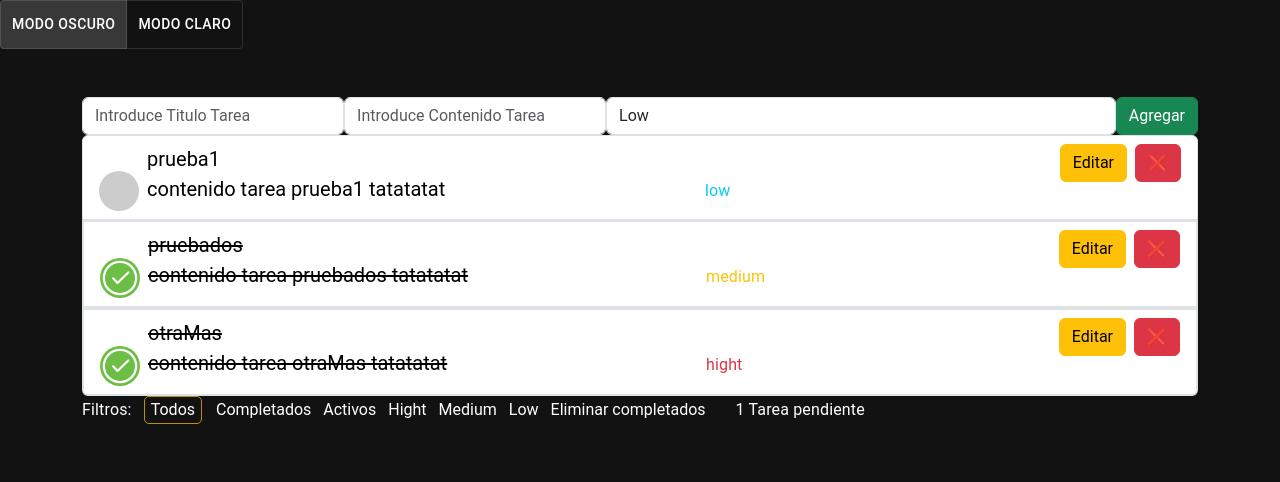
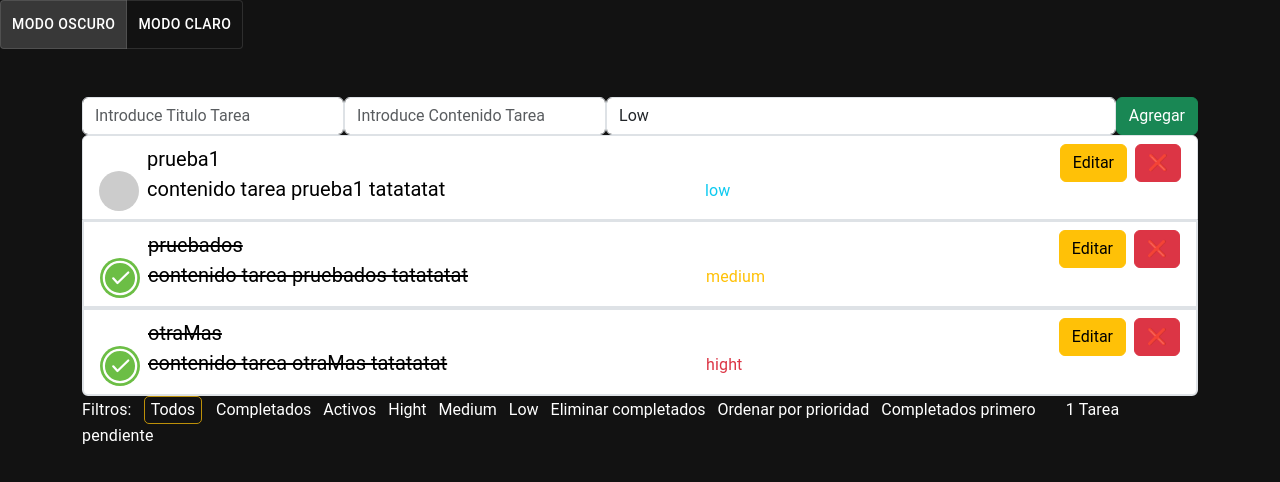
Before and after one commit to reca44/ListasTareas, a React (Vite) app in the folder lista-tareas/: page / in a window 1280 px wide. Shown: the top 482 px of the page. Built offline with nearby package versions, Linux system fonts and the light colour scheme.

Commit message:
add order filters

```diff
--- a/lista-tareas/src/App.jsx
+++ b/lista-tareas/src/App.jsx
@@ -33,6 +33,8 @@ function App() {
   const [tareas, setTareas] = useState(estadoInicio);
   const [filtro, setFiltro] = useState('todos');
   const [cuentaActivo, setCuentaActivo] = useState(0);
+  const [orden, setOrden] = useState('default'); // 'default', 'completadasPrimero', 'prioridad'
+
   let textTarea = " Tareas pendientes";
   cuentaActivo === 1 ? (textTarea = " Tarea pendiente") : textTarea
 
@@ -80,16 +82,32 @@ function App() {
     low: (item) => item.priority === 'low'
   };
 
-  const tareasFiltradas = tareas.filter(filtroMap[filtro]);
+  // const tareasFiltradas = tareas.filter(filtroMap[filtro]);
+
+  // Ordenar por prioridad
+  const tareasFiltradas = tareas.filter(filtroMap[filtro]).sort((a, b) => {
+    if (orden === 'porPrioridad') {
+      const priorityOrder = ['hight', 'medium', 'low'];
+      return priorityOrder.indexOf(a.priority) - priorityOrder.indexOf(b.priority);
+    } else if(orden==='firstCompleted'){
+      if(a.completado && !b.completado){
+        return -1;
+      }else if(!a.completado && b.completado){
+        return 1;
+      }
+    } else{
+      return 0;
+    }
+  });
+
+
 
   const handleClickTodo = () => {
     setFiltro('todos');
   };
-
   const handleComplet = () => {
     setFiltro('completados');
   };
-
   const handleActive = () => {
     setFiltro('activos');
   };
@@ -101,6 +119,12 @@ function App() {
   };
   const handleLow = () => {
     setFiltro('low');
+  };
+  const handlePriotity = () => {
+    setOrden('porPrioridad');
+  };
+  const handleFirsCompleted = () => {
+    setOrden('firstCompleted');
   };
 
   const deleteCompleted = () => {
@@ -136,6 +160,8 @@ function App() {
           onClickMedium={handleMedium}
           onClickLow={handleLow}
           onClickDelete={deleteCompleted}
+          onClickOrderPriority={handlePriotity}
+          onClickFirstCompleted={handleFirsCompleted}
         />
 
         {/* Componente con tareas pendientes*/}
--- a/lista-tareas/src/components/Filters.jsx
+++ b/lista-tareas/src/components/Filters.jsx
@@ -1,6 +1,7 @@
 import PropTypes from 'prop-types';
 
-const Filters = ({filtro,onClickTodo,onClickComplet,onClickActive,onClickDelete,onClickHight,onClickMedium,onClickLow}) => {
+const Filters = ({filtro,onClickTodo,onClickComplet,onClickActive,onClickDelete,onClickHight,onClickMedium,onClickLow,
+                onClickOrderPriority, onClickFirstCompleted}) => {
 
 return (
     <>
@@ -55,6 +56,10 @@ return (
     <button className="sinStyles" onClick={onClickDelete}>
         {"Eliminar completados"}
     </button>
+    {/* filtros de orden (prioridad) */}
+    <button className='sinStyles' onClick={onClickOrderPriority}>Ordenar por prioridad</button>
+    {/* filtros de orden (Completados)*/}
+    <button className='sinStyles' onClick={onClickFirstCompleted}>Completados primero</button>
     </>
 );
 };
--- a/lista-tareas/src/components/TaskForm.jsx
+++ b/lista-tareas/src/components/TaskForm.jsx
@@ -27,8 +27,6 @@ const handleSubmit = (e) => {
     // Vaciar el inputs
     setTarea("");
     setTitulo("");
-    setPriority("")
-    // Snackbar tarea añadida
     setSnackbarMessage("Tarea añadida!")
     setSnackSeverity("success")
     setOpen(true);
@@ -83,8 +81,8 @@ return (
 };
 
 // Validación de Props
-TaskForm.propTypes = {
-    onAddTask: PropTypes.func.isRequired
-};
+// TaskForm.propTypes = {
+//     onAddTask: PropTypes.func.isRequired
+// };
 
 export default TaskForm;
```
Also changed, not shown: lista-tareas/src/components/MyAlerts.jsx (+6 -6 lines), lista-tareas/src/components/TaskList.jsx (+10 -9 lines).
